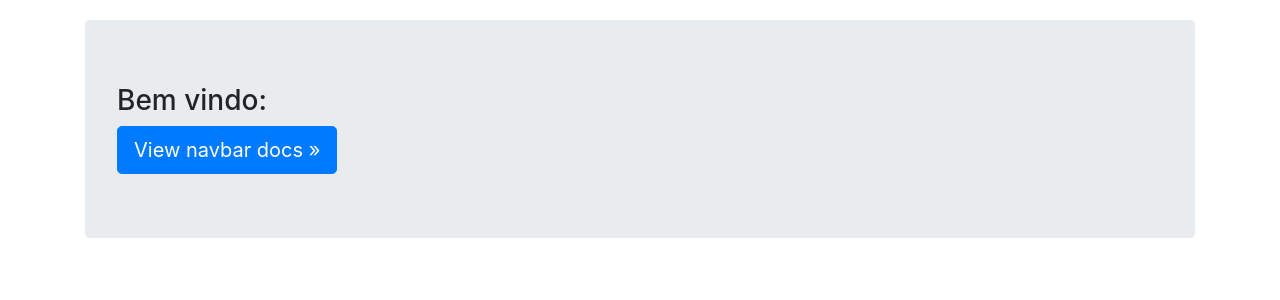
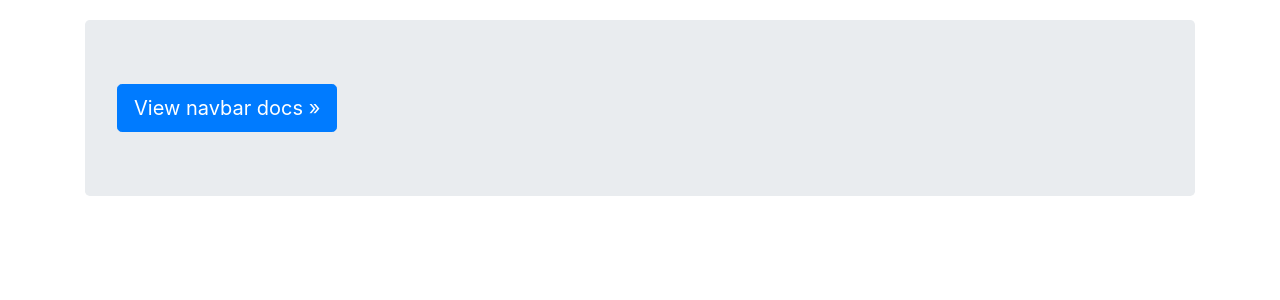
Before and after one commit to LucasIdalgo/syspacientes, a PHP site: page /admin.php?id_usuario=1 in a window 1280 px wide. Shown: the part 76-376 px from the top of the page. Run offline with PHP 8.4, Linux system fonts and the light colour scheme; data that the repository does not hold is empty.

Commit message:
Correção

```diff
--- a/admin.php
+++ b/admin.php
@@ -71,11 +71,7 @@
 
       <!-- Main component for a primary marketing message or call to action -->
       <div class="jumbotron">
-         <!--<div class="shadow-lg p-3 mb-5 bg-white rounded">-->
-            <?php
-               echo "<h3>Bem vindo: ". $nome_usuario . "</h3>";
-            ?>
-         <!--</div>-->
+
          <a class="btn btn-lg btn-primary" href="#" role="button">View navbar docs &raquo;</a>
       </div>
 
```
